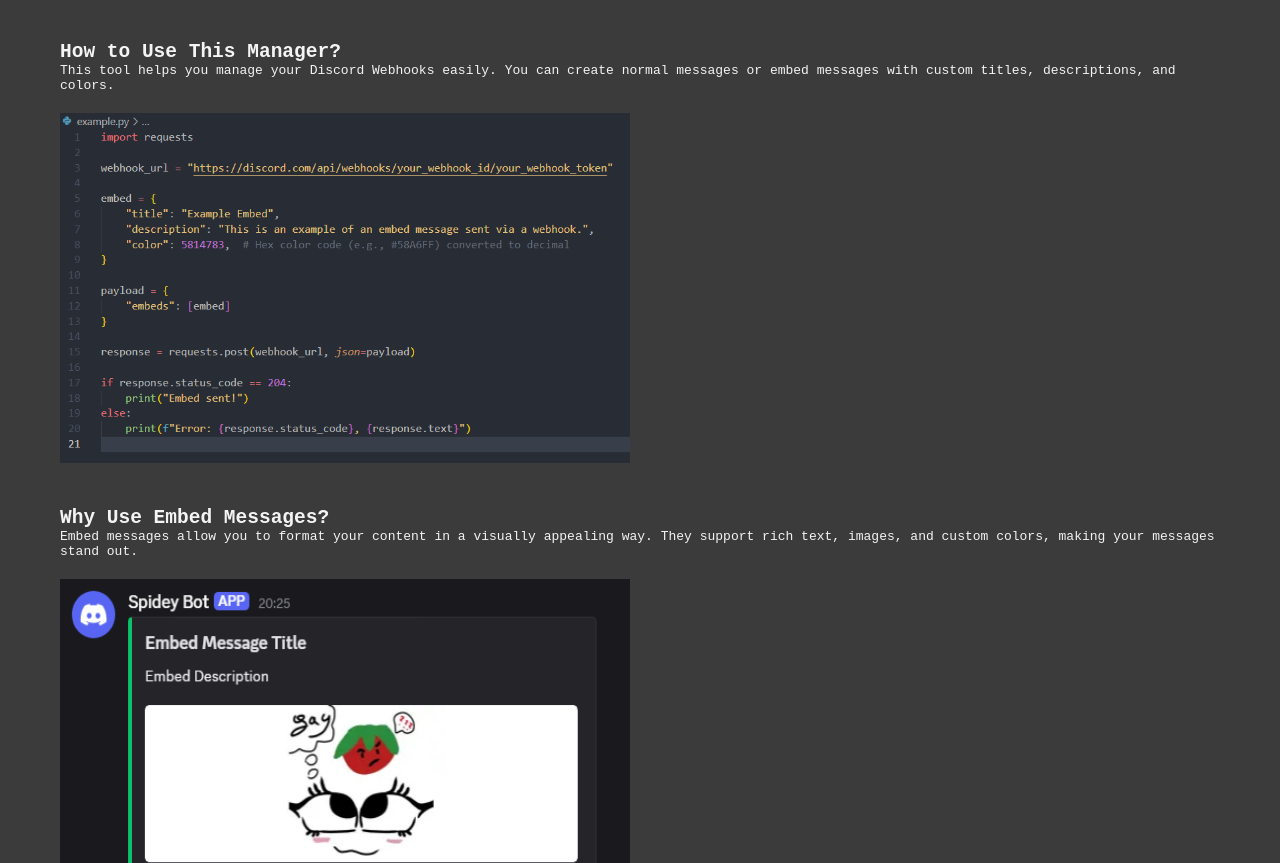
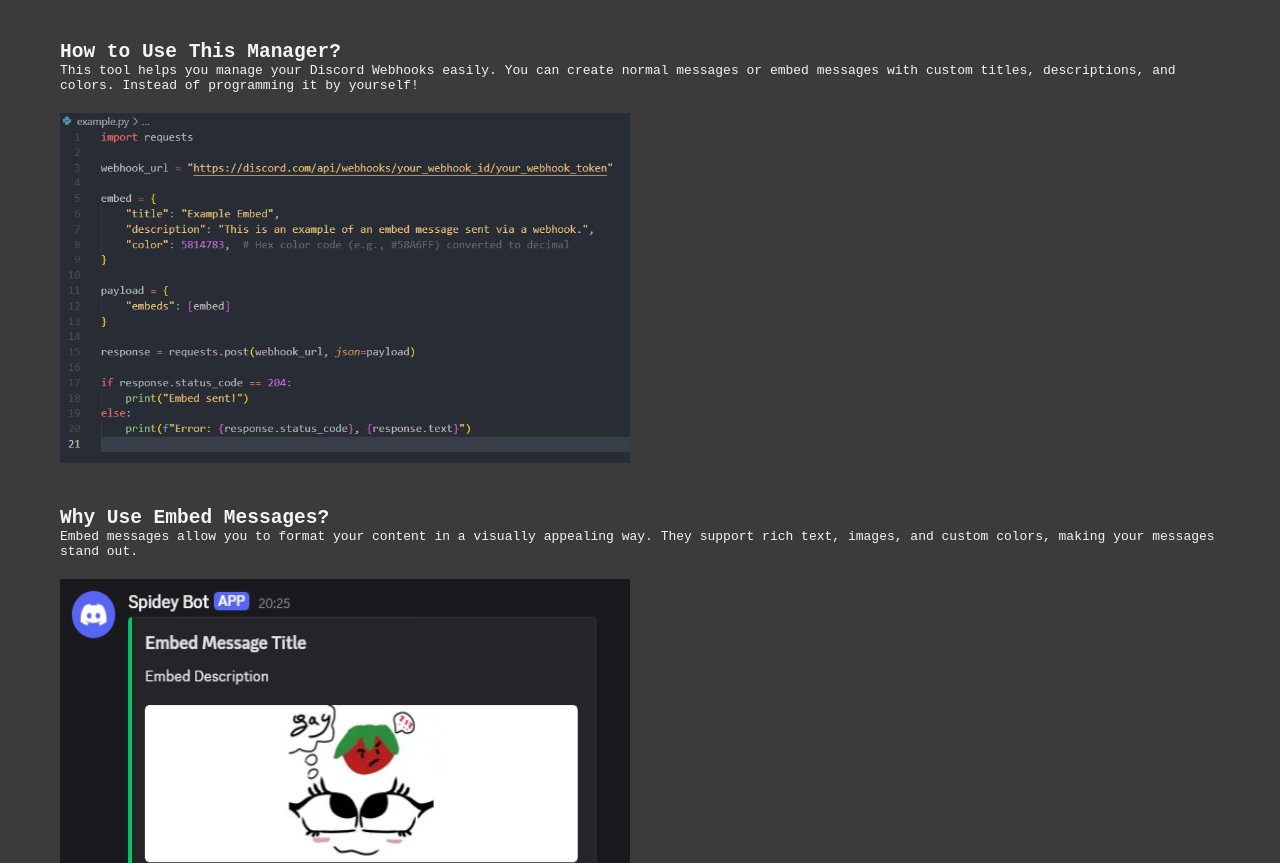
Before and after one commit to Tamino1230/tamino1230.github.io, a plain HTML site: page webhook/index.html in a window 1280 px wide. Shown: the part 968-1831 px from the top of the page. Drawn offline with Linux system fonts and the light colour scheme.

Commit message:
fix: fix: update webhook index.html

```diff
--- a/webhook/index.html
+++ b/webhook/index.html
@@ -63,7 +63,7 @@
                     <h2 class="section-title">How to Use This Manager?</h2>
                     <p class="section-text">
                         This tool helps you manage your Discord Webhooks easily. You can create normal messages or embed messages
-                        with custom titles, descriptions, and colors.
+                        with custom titles, descriptions, and colors. Instead of programming it by yourself!
                     </p>
                     <img style="margin-top: 20px; margin-bottom: 20px;" src="src/images/usage-guide.png" height="350px" width="570px" alt="Usage Guide" class="explanation-image">
                 </div>
```
